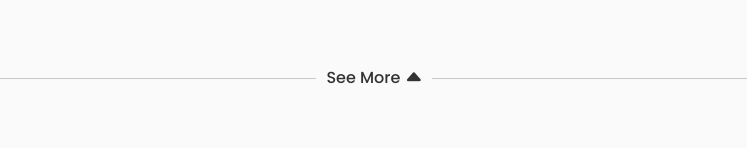
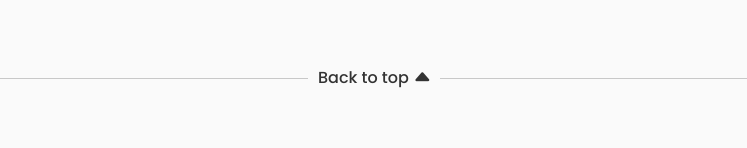
Before and after one commit to GSSPS88/Sathaphone-Savayvanh, a React (Vite) app: page / in a window 1280 px wide. Shown: the part 5889-6037 px from the top of the page, without its empty margins (266-1013 px from the left). Built offline with nearby package versions, Linux system fonts and the light colour scheme.

Commit message:
Update Scrollup.jsx
Change some word

```diff
--- a/src/components/footer/Scrollup.jsx
+++ b/src/components/footer/Scrollup.jsx
@@ -4,7 +4,7 @@ const Scrollup = () => {
   return (
     <div className="footer__scroll">
         <a href="#home" className="footer__scroll-button button--flex">
-            <span className="footer__scroll-name">See More</span>
+            <span className="footer__scroll-name">Back to top</span>
             <i class="bi bi-caret-up-fill"></i>
         </a>
     </div>
```
